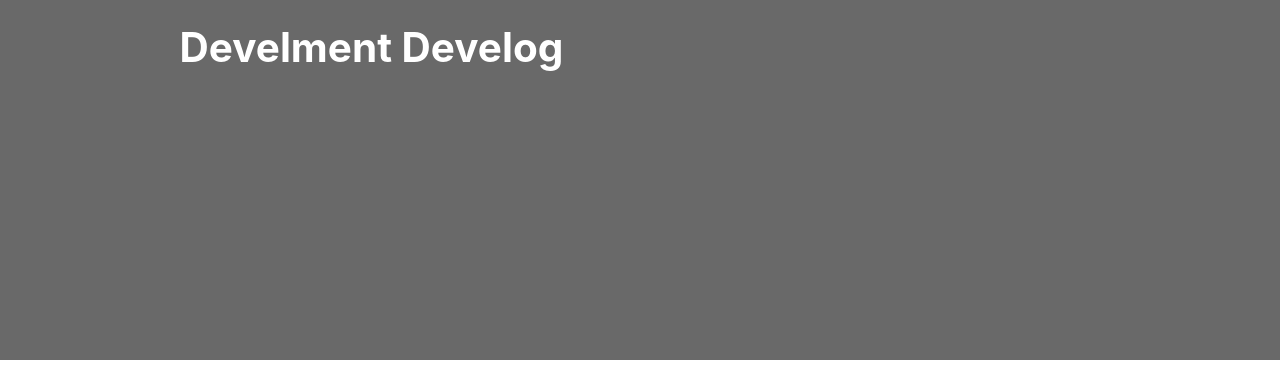
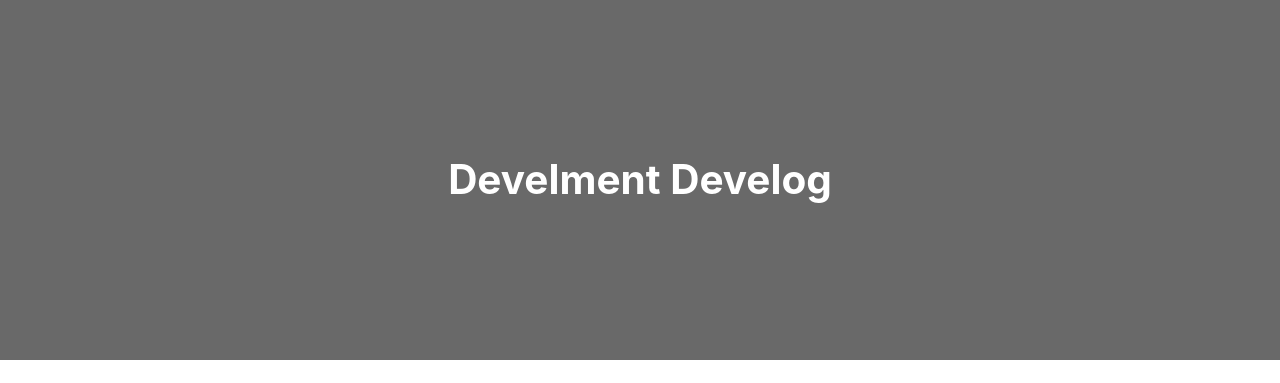
Before and after one commit to gronxb/blog, a Gatsby site: page / in a window 1280 px wide. Built offline with nearby package versions, Linux system fonts and the light colour scheme; Gatsby itself is replaced by a stand-in of ours.

Commit message:
Set: Default File

```diff
--- a/src/components/header.tsx
+++ b/src/components/header.tsx
@@ -1,13 +1,15 @@
 import { Link } from "gatsby"
-import PropTypes from "prop-types"
 import React from "react"
 
 const Header = ({ siteTitle }: { siteTitle: React.ReactNode }) => (
   <header
     style={{
-      height: `45vh`,
       background: `dimgray`,
       marginBottom: `1.45rem`,
+      height: `45vh`,
+      display: `flex`,
+      justifyContent: `center`,
+      alignItems: `center`
     }}
   >
     <div
@@ -32,12 +34,4 @@ const Header = ({ siteTitle }: { siteTitle: React.ReactNode }) => (
   </header>
 )
 
-// Header.propTypes = {
-//   siteTitle: PropTypes.string,
-// }
-
-// Header.defaultProps = {
-//   siteTitle: ``,
-// }
-
 export default Header
--- a/src/components/layout.tsx
+++ b/src/components/layout.tsx
@@ -6,7 +6,6 @@
  */
 
 import React from "react"
-import PropTypes from "prop-types"
 import { useStaticQuery, graphql } from "gatsby"
 
 import Header from "./header"
@@ -40,8 +39,4 @@ const Layout = ({ children }: { children: React.ReactNode }) => {
   )
 }
 
-// Layout.propTypes = {
-//   children: PropTypes.node.isRequired,
-// }
-
 export default Layout
--- a/src/components/seo.tsx
+++ b/src/components/seo.tsx
@@ -10,8 +10,8 @@ import { Helmet } from "react-helmet"
 import { useStaticQuery, graphql } from "gatsby"
 
 interface ISeo {
-  description: string
-  lang: string
+  description?: string
+  lang?: string
   // meta: {name:string,content:string}[]
   title: string
 }
@@ -25,7 +25,7 @@ interface ISite {
     }
   }
 }
-function SEO({ description, lang = "ko", title = "" }: ISeo) {
+function SEO({ description = "", lang = "ko", title = ""}: ISeo) {
   const { site } = useStaticQuery<ISite>(
     graphql`
       query {
```
Also changed, not shown: gatsby-browser.js (renamed from gatsby-browser.ts), gatsby-node.js (renamed from gatsby-node.ts), gatsby-ssr.js (renamed from gatsby-ssr.ts).
